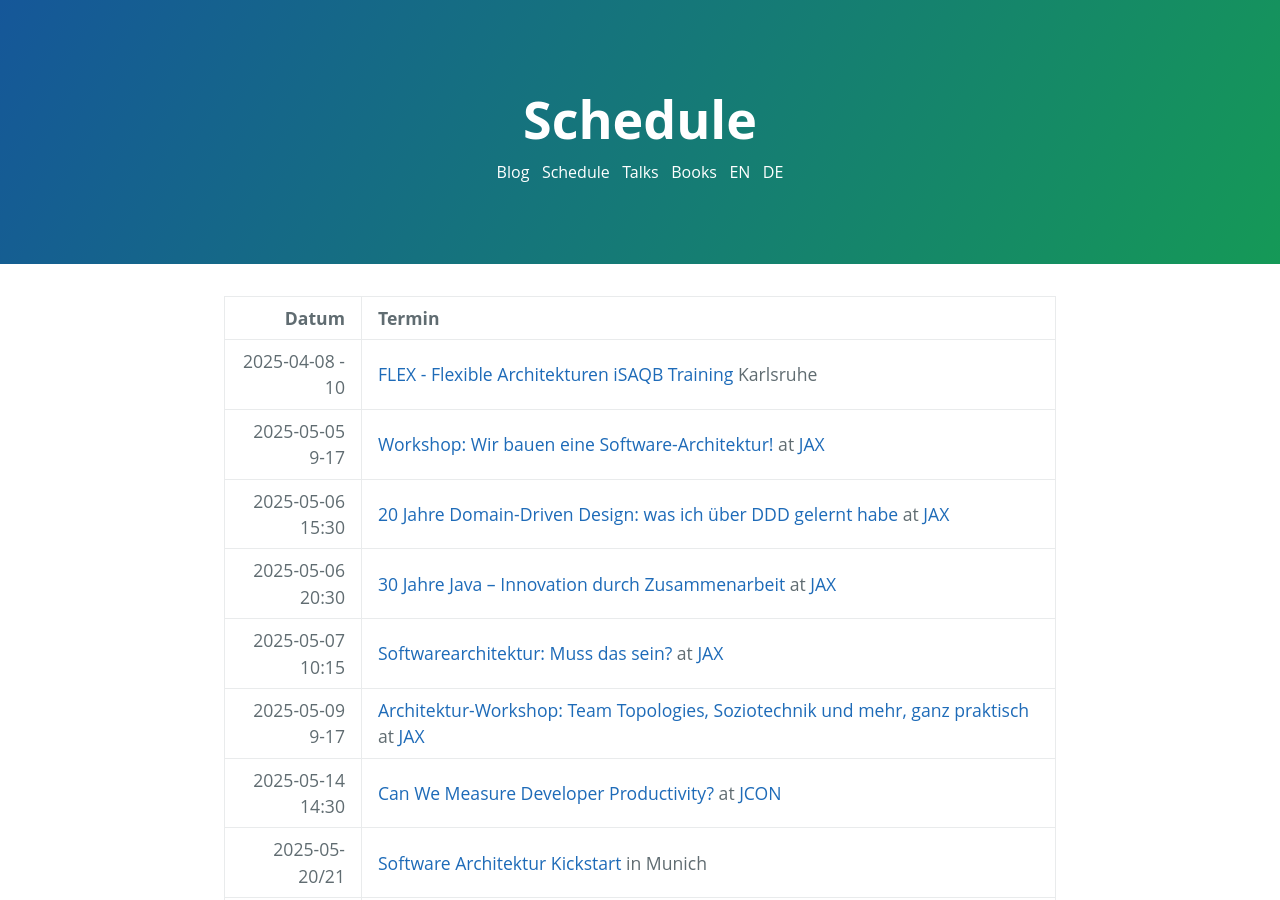
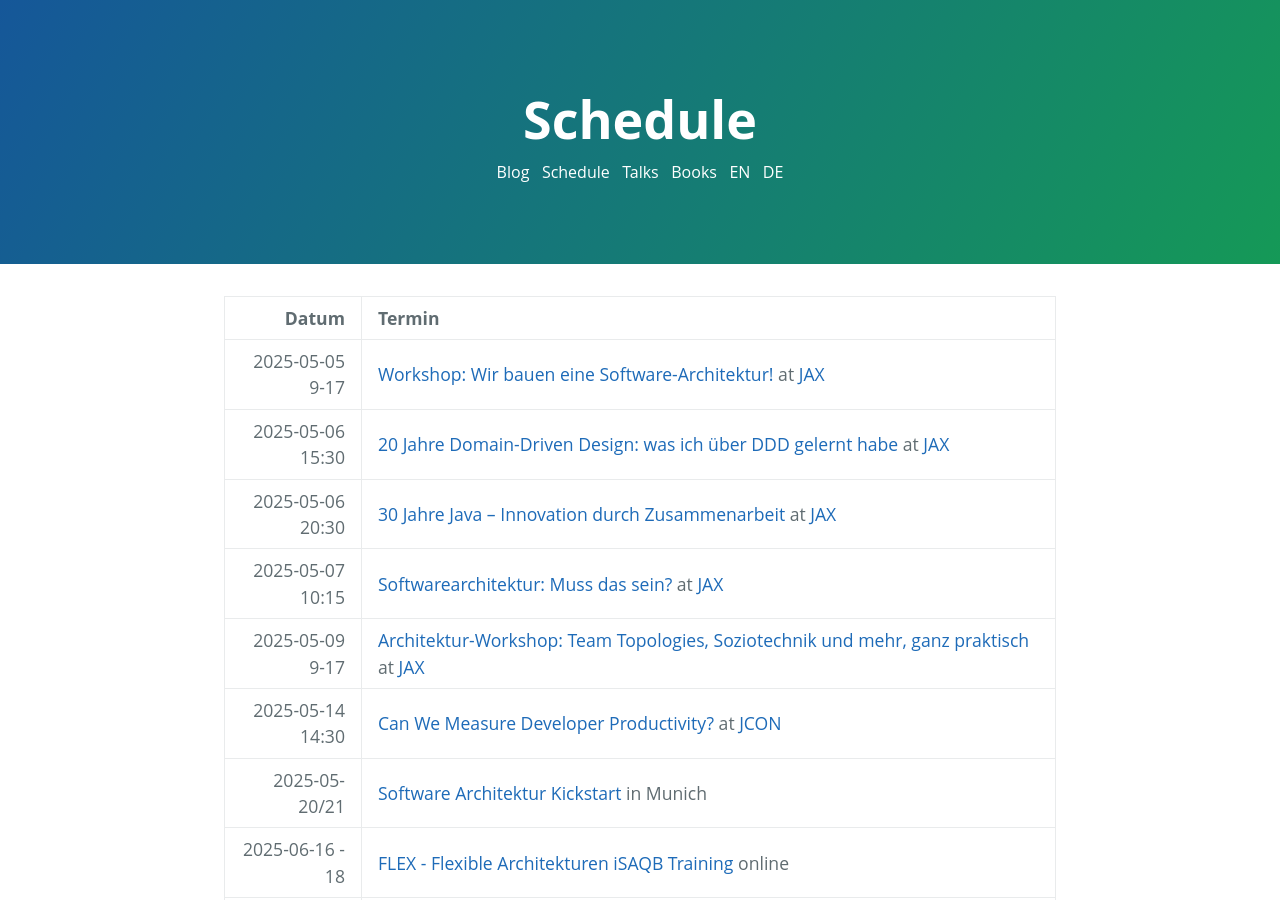
Before and after one commit to ewolff/ewolff.com, a Jekyll site: the page built from schedule.md, in a window 1280 px wide and 900 px high. Built offline with Jekyll 4.4.1, drawn with Linux system fonts in a browser that asks for light colours; our own code applies the rules of GitHub Pages for plain Markdown files.

Commit message:
Gehaltenes FLEX-Training entfernt

```diff
--- a/schedule.md
+++ b/schedule.md
@@ -4,7 +4,6 @@ title: Schedule
 
 |            Datum | Termin                                                                                                                                                              |
 |-----------------:|:--------------------------------------------------------------------------------------------------------------------------------------------------------------------|
-|  2025-04-08 - 10 | [FLEX - Flexible Architekturen iSAQB Training](https://www.socreatory.com/de/trainings/flex) Karlsruhe                                                              |
 | 2025-05-05 9-17 | [Workshop: Wir bauen eine Software-Architektur!](https://jax.de/software-architecture/workshop-software-architektur-bauen) at [JAX](https://jax.de/) |
 | 2025-05-06 15:30 | [20 Jahre Domain-Driven Design: was ich über DDD gelernt habe](https://jax.de/software-architecture/20-jahre-domain-driven-design/) at [JAX](https://jax.de/) |
 | 2025-05-06 20:30 | [30 Jahre Java – Innovation durch Zusammenarbeit](https://jax.de/core-java-jvm-languages/30-jahre-java-rueckblick-zukunft/) at [JAX](https://jax.de/) |
```
Also changed, not shown: termine.md (+0 -1 lines).
